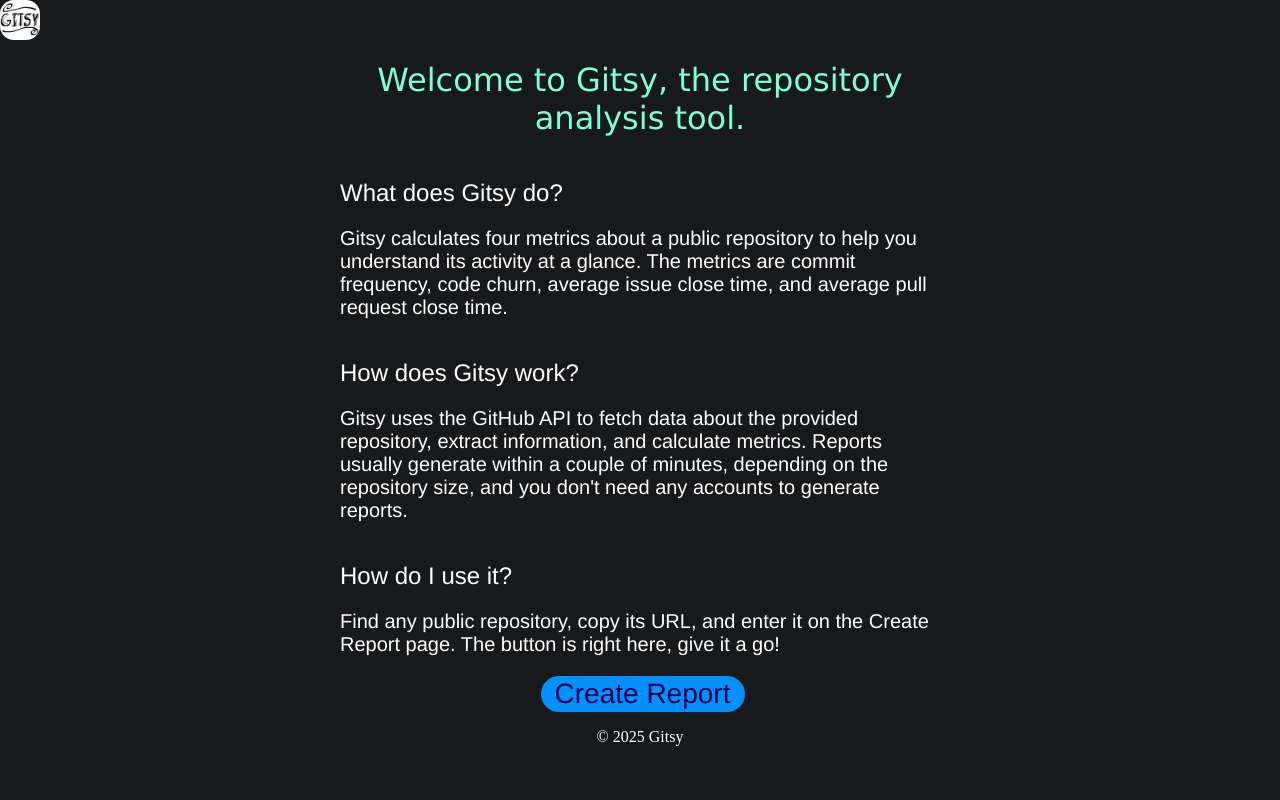
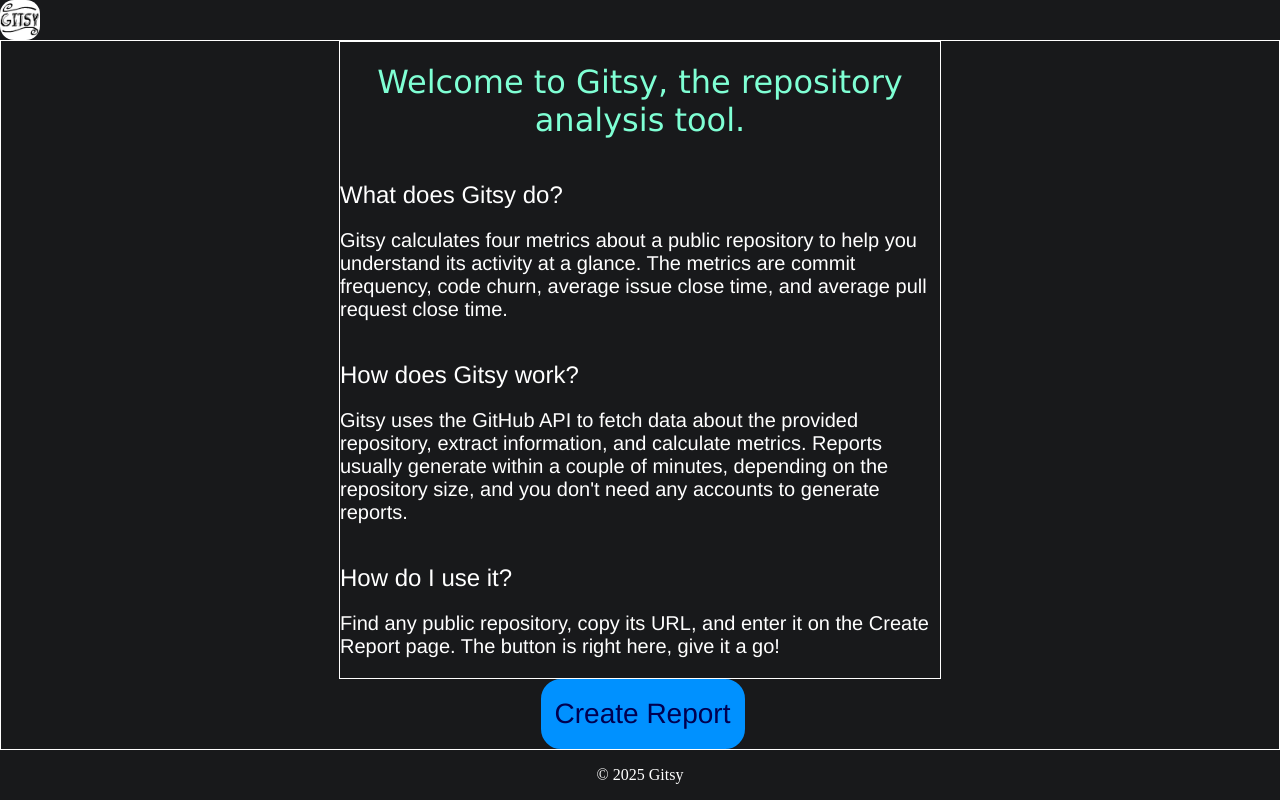
Before and after one commit to matslyk0/Gitsy, a React (Vite) app in the folder frontend/gitsy/: page /get-started in a window 1280 px wide. Built offline with nearby package versions, Linux system fonts and the light colour scheme.

Commit message:
feature: resize <main> to fill out the full page

```diff
--- a/frontend/gitsy/src/pages/GetStarted/GetStarted.jsx
+++ b/frontend/gitsy/src/pages/GetStarted/GetStarted.jsx
@@ -47,8 +47,9 @@
     justifyContent: "center",
     display: "flex",
     alignItems: "center",
+    flex: "1",
     flexDirection: "column",
-    border: "0px solid white" /* for debugging */,
+    border: "1px solid white" /* for debugging */,
   };
 
   return (
--- a/frontend/gitsy/src/pages/GetStarted/GetStarted.module.css
+++ b/frontend/gitsy/src/pages/GetStarted/GetStarted.module.css
@@ -1,6 +1,6 @@
 .introduction {
   align-items: center;
-  border: 0px solid white;
+  border: 1px solid white; /* for debugging */
   display: flex;
   flex-direction: column;
   justify-content: center;
@@ -23,12 +23,3 @@
     1.5em Helvetica,
     sans-serif;
 }
-
-.buttonDiv {
-  align-items: center;
-  border: 0px solid white /* for debugging*/;
-  display: flex;
-  height: 60px;
-  width: 400px; /* button width is 50% of its container */
-  justify-content: center;
-}
```
